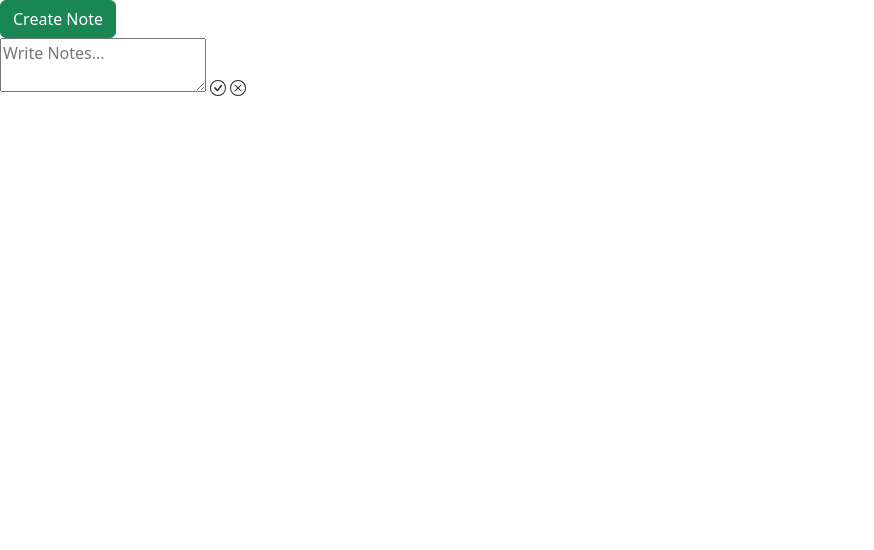
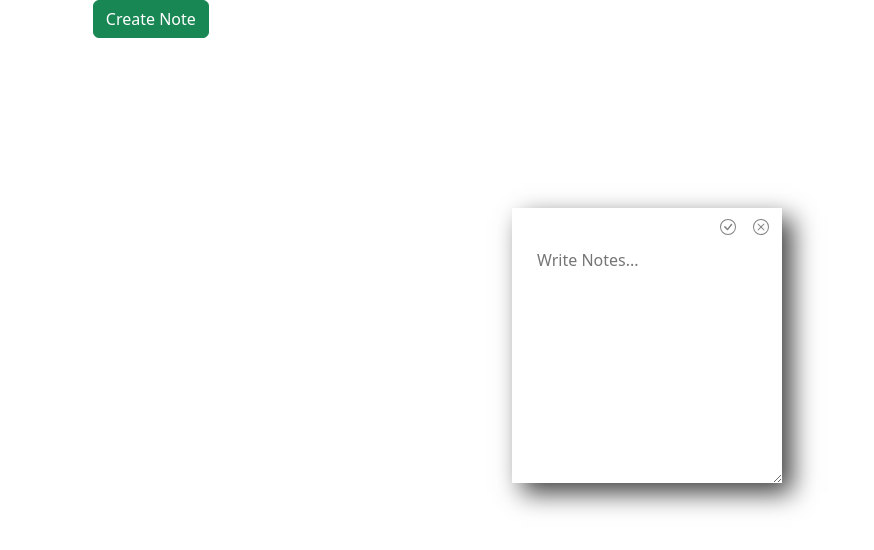
Before and after one commit to sahaniindrajit/sticky-notes, a plain HTML site: page index.html in a window 1280 px wide. Shown: the whole page, without its empty margins (0-874 px from the left). Drawn offline with nearby package versions, Linux system fonts and the light colour scheme.

Commit message:
css version2

```diff
--- a/index.html
+++ b/index.html
@@ -29,7 +29,7 @@
           <path d="m10.97 4.97-.02.022-3.473 4.425-2.093-2.094a.75.75 0 0 0-1.06 1.06L6.97 11.03a.75.75 0 0 0 1.079-.02l3.992-4.99a.75.75 0 0 0-1.071-1.05"/>
         </svg>
 
-        <svg xmlns="http://www.w3.org/2000/svg" width="16" height="16" fill="currentColor" class="bi bi-x-circle" viewBox="0 0 16 16">
+        <svg id="x-icon" xmlns="http://www.w3.org/2000/svg" width="16" height="16" fill="currentColor" class="bi bi-x-circle" viewBox="0 0 16 16">
           <path d="M8 15A7 7 0 1 1 8 1a7 7 0 0 1 0 14m0 1A8 8 0 1 0 8 0a8 8 0 0 0 0 16"/>
           <path d="M4.646 4.646a.5.5 0 0 1 .708 0L8 7.293l2.646-2.647a.5.5 0 0 1 .708.708L8.707 8l2.647 2.646a.5.5 0 0 1-.708.708L8 8.707l-2.646 2.647a.5.5 0 0 1-.708-.708L7.293 8 4.646 5.354a.5.5 0 0 1 0-.708"/>
         </svg>
--- a/style.css
+++ b/style.css
@@ -0,0 +1,67 @@
+*{
+    padding: 0;
+    margin: 0;
+
+}
+body{
+    background-color: aqua;
+
+    font-family: "Architects Daughter";
+    font-size: 25px;
+}
+
+.main-container{
+    width: 95%;
+    margin: auto;
+
+}
+
+.container1{
+    margin-left: 5%;
+
+}
+
+.container2{
+    display: flex;
+    justify-content: flex-start;
+    flex-wrap: wrap;
+    margin-top: 20px;
+    margin-left: 5%;
+
+}
+
+.container3{
+    /*display: none;*/
+    position: absolute;
+    top: 26%;
+    left: 40%;
+}
+
+textarea{
+    box-shadow: 10px 10px 24px 0px rgba(0,0,0,0.75);
+    outline:none;
+    border: none;
+    width:270px;
+    height:275px;
+    padding: 40px 25px 25px 25px;
+
+
+}
+
+svg{
+    color: gray;
+}
+
+#check-icon{
+    position: absolute;
+    right: 17%;
+    top: 4%;
+
+}
+
+#x-icon{
+    position: absolute;
+    right: 5%;
+    top: 4%;
+
+}
```
